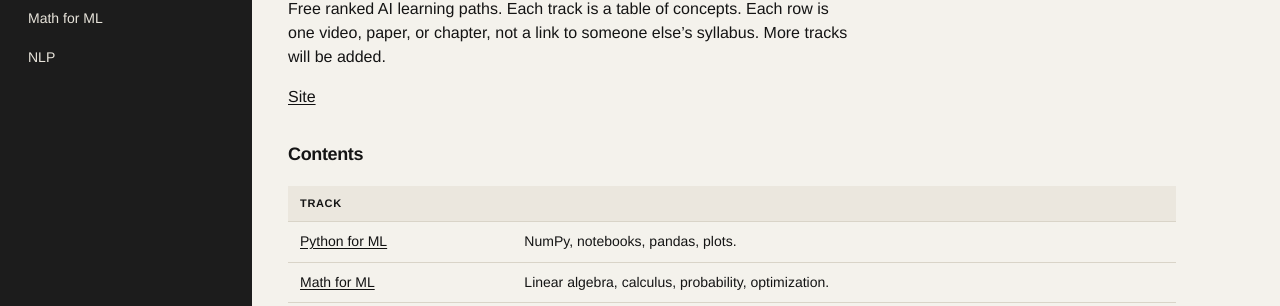
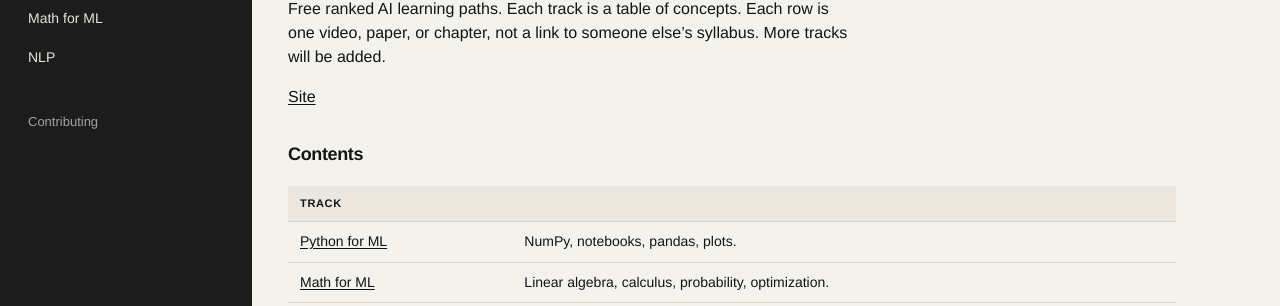
Before and after one commit to GruheshKurra/awesome-ai-roadmaps, a Jekyll site: the page built from README.md, in a window 1280 px wide. Shown: the part 142-448 px from the top of the page. Built offline with Jekyll 4.4.1, drawn with Linux system fonts in a browser that asks for light colours; our own code applies the rules of GitHub Pages for plain Markdown files.

Commit message:
Publish contributing as an HTML page and stop serving leftover markdown files.

```diff
--- a/_config.yml
+++ b/_config.yml
@@ -21,6 +21,9 @@
   collections: true
 
 readme_index:
+  enabled: true
+
+optional_front_matter:
   enabled: true
 
 titles_from_headings:
--- a/contributing.md
+++ b/contributing.md
@@ -1,3 +1,8 @@
+---
+title: Contributing
+permalink: /contributing/
+---
+
 # Contributing
 
 Open a GitHub Issue with the concept, the URL, and one sentence on why it belongs. Link a specific video, paper, or chapter. Not a course homepage or a semester playlist. Do not send a pull request with new links.
```
Also changed, not shown: .github/workflows/pages.yml.
